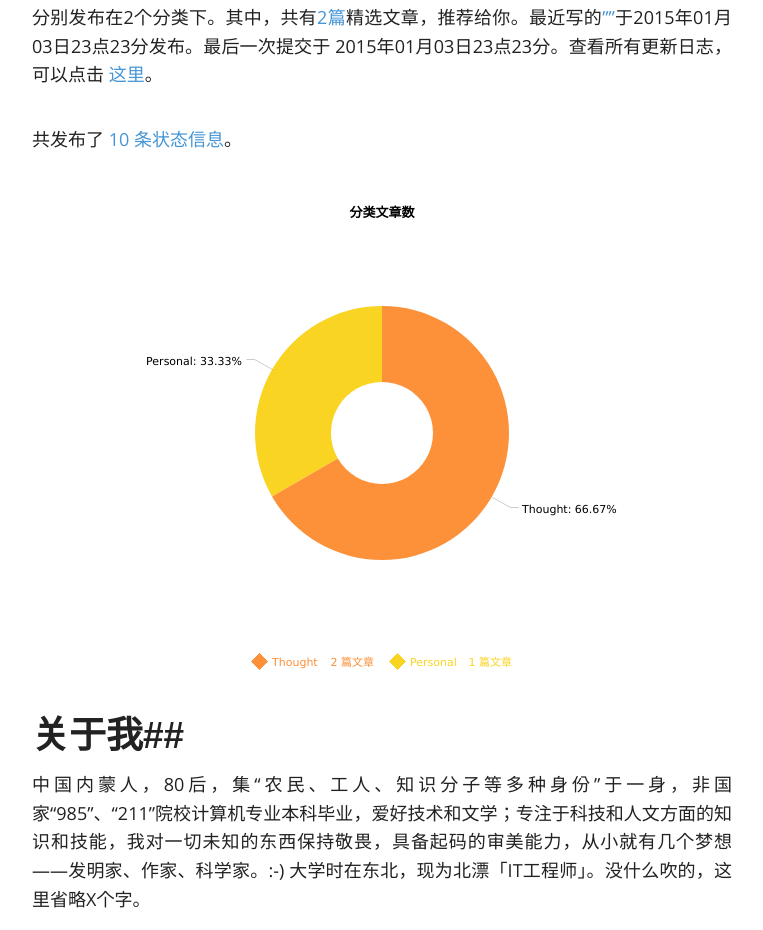
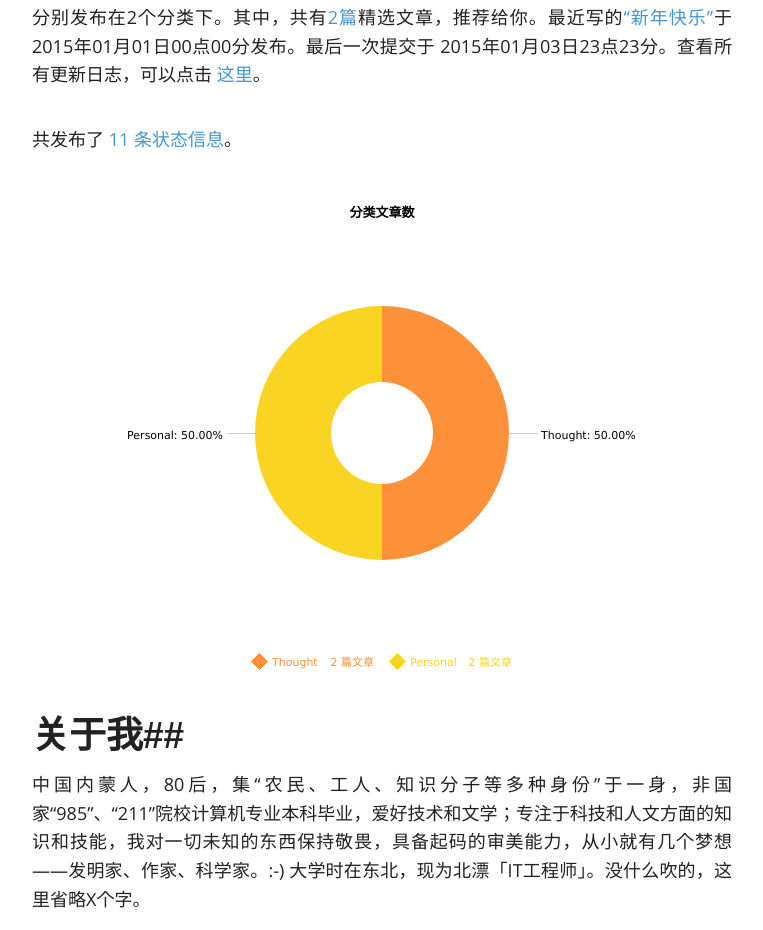
Before and after one commit to lvguanming/lvguanming.github.io, a Jekyll site: the page built from about.md, in a window 1280 px wide and 1400 px high, scrolled down 516 px. Shown: the part 255-1185 px from the top of the window, without its empty margins (258-1021 px from the left). Built offline with Jekyll 4.4.1, drawn with Linux system fonts in a browser that asks for light colours; nearby versions of some CDN libraries; some web fonts are replaced; a script that is not in the unit is left out; grey boxes are pictures that could not be loaded.

Commit message:
Happy new year,2015

```diff
--- a/_data/statuses.yml
+++ b/_data/statuses.yml
@@ -1,3 +1,6 @@
+- message: Hanppy New Year 2015
+  date: 2015-01-03
+
 - message: 所谓结束 意味新的开始 所谓开始 意味着有一切的可能
   date: 2014-11-03
 
--- a/_posts/2015-01-01-Happy-New_Year.md
+++ b/_posts/2015-01-01-Happy-New_Year.md
@@ -4,11 +4,12 @@
 title: 新年快乐
 featured: true
 comments: true
-description: "元旦快乐“
+description: "2015，新年快乐"
 categories:
   - personal
-tags: personal
+tags: Personal
 ---
+
 新年好，2014年，即将一切都如云烟。2015,任务依旧严峻，压力依然山大。愿付出和收获等比例增长。
 美好的总是会来的，只要去相信美好。
 世界上没有什么比真诚善良更容易体会到再纯真的美好了，因为真诚和善良本来就是一种美好。
```
